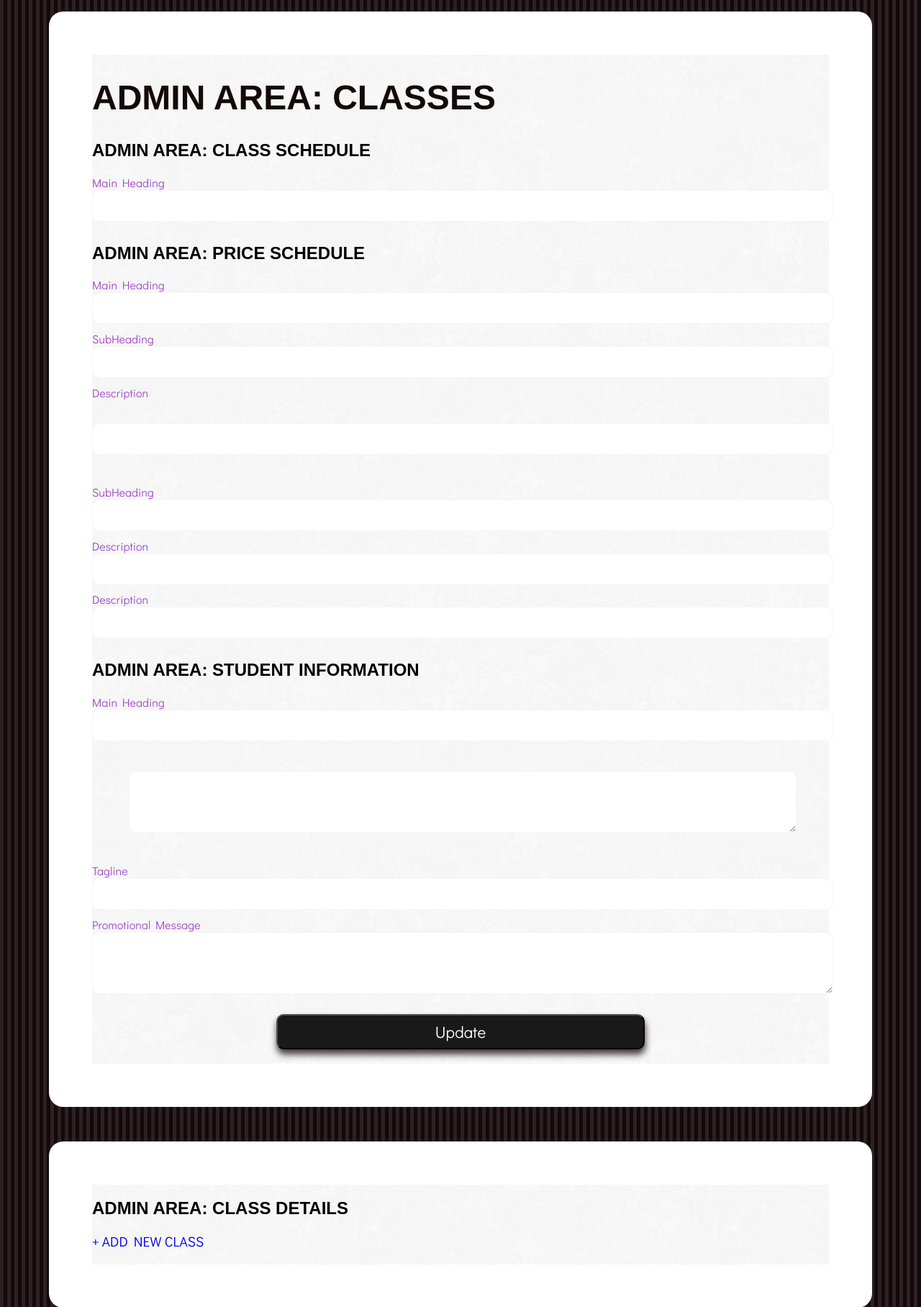
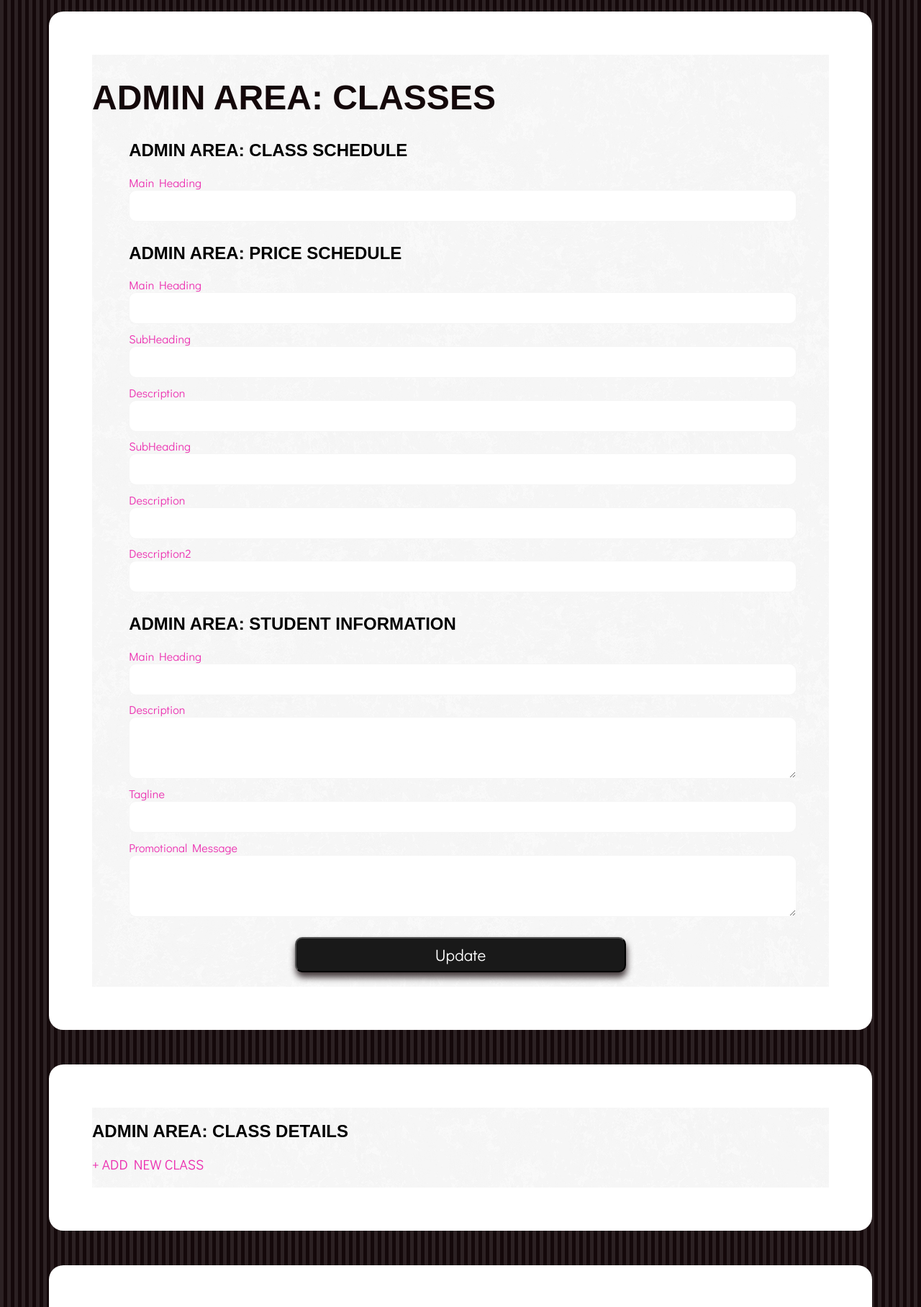
Before and after one commit to eferrer/CI-URL, a CodeIgniter app: page /index.php/admin/classtimes in a window 1280 px wide. Shown: the part 287-2103 px from the top of the page at 72% size. Run offline with CodeIgniter, Linux system fonts and the light colour scheme; data that the repository does not hold is empty; some libraries are stand-ins or nearby versions; some web fonts are replaced.

Commit message:
ID for main container changed to class

```diff
--- a/CI/application/views/aboutView.php
+++ b/CI/application/views/aboutView.php
@@ -1,4 +1,4 @@
-<section id="mainContainer" class="cf"><!--main container begins-->
+<section class="mainContainer" class="cf"><!--main container begins-->
 
   <h1 class="aboutHeading"><!-- ABOUT ME -->
     <?php
--- a/CI/application/views/classtimesUpdate.php
+++ b/CI/application/views/classtimesUpdate.php
@@ -1,5 +1,6 @@
-<section id="mainContainer" class="cf"><!--main container for main heading begins-->
+<section class="mainContainer" class="cf"><!--main container for main heading begins-->
   <h1>ADMIN AREA: CLASSES </h1>
+  <section class="contentAdmin">
   <h2>ADMIN AREA: CLASS SCHEDULE</h2>
       <?php
         $aPageParts = $pageParts->result_array();
@@ -46,16 +47,17 @@
         <label for="mainHeading" class="adminLabel">SubHeading</label>
         <input type="text" name="priceType" value="<?php echo set_value('subHeading1',$subHeading1); ?>" />
         <label for="mainHeading" class="adminLabel">Description</label>
-        <p><input type="text" name="day" value="<?php echo set_value('casual',$casualPrice); ?>" /></p>
+        <input type="text" name="day" value="<?php echo set_value('casual',$casualPrice); ?>" />
         <label for="mainHeading" class="adminLabel">SubHeading</label>
         <input type="text" name="priceType" value="<?php echo set_value('subHeading2',$subHeading2); ?>" />
         <label for="mainHeading" class="adminLabel">Description</label>
         <input type="text" name="day" value="<?php echo set_value('concession',$concessionPrice); ?>" />
-        <label for="mainHeading" class="adminLabel">Description</label>
+        <label for="mainHeading" class="adminLabel">Description2</label>
         <input type="text" name="details" value="<?php echo set_value('concessionDetails',$concessionDetails); ?>" />
       </article>
 
     </section> <!--price schedule content ends-->
+
 
     <h2>ADMIN AREA: STUDENT INFORMATION</h2>
 
@@ -64,15 +66,15 @@
       $mainHeading=$aPageParts[4]['H1'];
       $info=$aPageParts[4]['contentDetails'];
     ?><!-- <form> -->
-
+    <section> <!--student information content begins-->
       <label for="mainHeading" class="adminLabel">Main Heading</label>
       <input type="text" name="mainHeading" value="<?php echo set_value('mainHeading', $mainHeading);?>" />
         <!-- <h1 class="classHeading">INFORMATION FOR STUDENTS</h1> -->
+        <label for="mainHeading" class="adminLabel">Description</label>
 
-      <section id="studentInfo"> <!--student information content begins-->
-        <article class="studentInfo"><!--content paragraphs begin-->
-          <p><textarea name="content" rows="5" cols="30"><?php echo set_value('info',$info); ?></textarea></p>
-        </article><!--content paragraphs end-->
+        <!-- <article class="studentInfo"> --><!--content paragraphs begin-->
+          <textarea name="content" rows="5" cols="30"><?php echo set_value('info',$info); ?></textarea>
+        <!-- </article> --><!--content paragraphs end-->
     </section><!--student information content ends-->
 
     <section><!--tagline begins-->
@@ -93,19 +95,21 @@
       <textarea name="content" rows="5" cols="30"><?php echo set_value('promoDetails', $promo);?></textarea>
 
       <p class="submit"><input type="submit" value="Update" /></p>
-    </form>
-  </section><!--promotional tag ends-->
+
+    </section><!--promotional tag ends-->
+  </form>
+</section>
 </section><!--main container ends-->
 
 
 
 
 
-<section id="mainContainer" class="cf"><!-- container for classes forms begins-->
+<section class="mainContainer" class="cf"><!-- container for classes forms begins-->
   <h2>ADMIN AREA: CLASS DETAILS</h2>
   <p class="adminAdd"><a href="aboutAddTestimonial.php">+ ADD NEW CLASS</a></p>
 
-  <section id="classSchedule"> <!--class schedule content begins-->
+  <section class="contentAdmin"> <!--class schedule content begins-->
 
   <?php
     echo form_open('cmsmodel/classtimesUpdate');
@@ -120,7 +124,7 @@
   ?>
 
       <section class="classDetailsAdmin"><!--class details begins-->
-        <ul id="classTimesAdmin">
+        <ul class="classTimesAdmin">
           <li class="day"><input type="text" name="day" value="<?php echo set_value('day', $day)?>;" /></li>
           <li class="time"><input type="text" name="time" value="<?php echo set_value('time',$time); ?>" /></li>
           <li class="place"><input type="text" name="place" value="<?php echo set_value('place',$place); ?>" /></li>
@@ -137,23 +141,11 @@
 </section><!--container for classes forms ends-->
 
 
-
-
-
-
-
-
-
-
-
-
-
-
-<section id="mainContainer" class="cf"><!--main container for Student Info - What to expect begins-->
+<section class="mainContainer" class="cf"><!--main container for Student Info - What to expect begins-->
   <h2>ADMIN AREA: ITEMS THAT STUDENTS NEED</h2>
   <p class="adminAdd"><a href="aboutAddTestimonial.php">+ ADD NEW ITEM</a></p>
 
-    <section id="classSchedule">
+    <section class="contentAdmin">
 
       <?php
         echo form_open('cmsmodel/classtimesUpdate');
@@ -181,4 +173,4 @@
 
       <!-- </section> --><!--class info container ends-->
 
-  </div> <!--wrapper ends-->
+</div> <!--wrapper ends-->
--- a/CI/application/views/classtimesView.php
+++ b/CI/application/views/classtimesView.php
@@ -1,4 +1,4 @@
-<section id="mainContainer" class="cf"><!--class schedule container begins-->
+<section class="mainContainer" class="cf"><!--class schedule container begins-->
 
 <?php
   // $oContent = $content->result();
@@ -81,7 +81,7 @@
   </section> <!--class schedule content ends-->
 </section><!--class schedule container ends-->
 
-<section id="mainContainer" class="cf"><!--price schedule container begins-->
+<section class="mainContainer" class="cf"><!--price schedule container begins-->
 
   <h1 class="classHeading"><!-- PRICE SCHEDULE -->
   <?php
@@ -145,7 +145,7 @@
   </p>
 </section><!--promotional tag ends-->
 
-<section id="mainContainer" class="cf"><!--class info container begins-->
+<section class="mainContainer" class="cf"><!--class info container begins-->
 
   <h1 class="classHeading"><!-- INFORMATION FOR STUDENTS -->
   <?php
--- a/CI/application/views/contactView.php
+++ b/CI/application/views/contactView.php
@@ -1,4 +1,4 @@
-      <section id="mainContainer" class="cf"><!--main container begins-->
+      <section class="mainContainer" class="cf"><!--main container begins-->
     <h1 class="contactHeading"><!-- CONTACT ME -->
             <?php
                   //$oMainHeading = $mainHeading->row();
--- a/CI/application/views/galleryView.php
+++ b/CI/application/views/galleryView.php
@@ -1,6 +1,6 @@
 
 
-      <section id="mainContainer" class="cf"><!--main container begins-->
+      <section class="mainContainer" class="cf"><!--main container begins-->
 
             <section id="videoContainer"><!--video container begins-->
                     <section id="video">
--- a/CI/application/views/homeView.php
+++ b/CI/application/views/homeView.php
@@ -4,7 +4,7 @@
       <p><span class="zumbaIs">Zumba is ... </span>Merengue, Salsa. Cumbia, Reggaeton, Samba, Tango, Bachata, ChaCha, Mambo, Bellydance, Calypso, Lambada, Flamenco, Rumba, HipHop, Swing, Country, Bollywood, Bhangra ...</p>
     </section>
 
-    <section id="mainContainer" class="cf"><!--main container begins-->
+    <section class="mainContainer" class="cf"><!--main container begins-->
 
 
        <section id="mainImage"><!-- slideshow begins -->
--- a/public/css/_main.css
+++ b/public/css/_main.css
@@ -22,7 +22,7 @@ body {
   background-image: linear-gradient(90deg, rgba(255, 255, 255, 0.1) 50%, transparent 50%, transparent);
 }
 
-#mainContainer {
+.mainContainer {
   margin: auto;
   height: 100%;
 
@@ -383,9 +383,19 @@ footer {
 }
 
 .adminLabel{
-  color: #9f4ac8;;
-}
-
+  color: #ec31b1;
+  /*text-transform: uppercase;*/
+}
+
+.adminAdd a{
+  color: #ec31b1;
+}
+
+.contentAdmin {
+    width: 90%;
+    height: 100%;
+    margin: auto;
+  }
 /**********************************************************************************************************/
 
 /* ===== == = === 30em (480 px) portrait  smartphone === = == ===== */
@@ -483,7 +493,7 @@ footer {
     display: none;
   }
 
-  #mainContainer {
+  .mainContainer {
     width: 90%;
     height: 100%;
     margin: auto;
@@ -936,7 +946,7 @@ footer {
     display: none;
   }
 
-  #mainContainer {
+  .mainContainer {
     width: 90%;
     height: 100%;
     margin: auto;
@@ -1429,7 +1439,7 @@ footer {
     line-height: 3rem;
   }
 
-  #mainContainer {
+  .mainContainer {
     max-width: 80%;
     height: 100%;
     margin-top: 3rem;
@@ -1690,7 +1700,7 @@ footer {
     margin: auto;
   }
 
-  #mainContainer:last-child {
+  .mainContainer:last-child {
     margin-bottom: 4rem;
   }
 
@@ -1817,7 +1827,7 @@ footer {
   /* ===== == = ===CONTACT ME PAGE=== = == ===== */
   /* ===== == = === 801px  - 1280 px === = == ===== */
 
-  #mainContainer {
+  .mainContainer {
     background-image: url("../assets/images/whiteWall.png");
     max-width: 80%;
     height: 100%;
@@ -1973,7 +1983,7 @@ footer {
     line-height: 3rem;
   }
 
-  #mainContainer {
+  .mainContainer {
     width: 60em;
     height: 100%;
     margin-top: 3rem;
@@ -2237,7 +2247,7 @@ footer {
     margin: auto;
   }
 
-  #mainContainer:last-child {
+  .mainContainer:last-child {
     margin-bottom: 4rem;
   }
 
@@ -2365,7 +2375,7 @@ footer {
   /* ===== == = ===CONTACT ME PAGE=== = == ===== */
   /* ===== == = === 1280 px plus=== = == ===== */
 
-  #mainContainer {
+  .mainContainer {
     background-image: url("../assets/images/whiteWall.png");
     max-width: 80%;
     height: 100%;
```
Also changed, not shown: CI/application/views/aboutUpdate.php (+8 -4 lines), CI/application/views/homeUpdate.php (+4 -3 lines).
